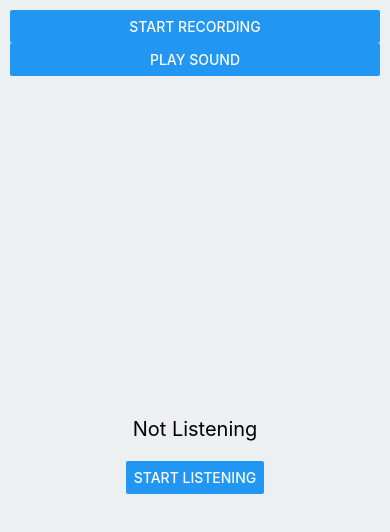
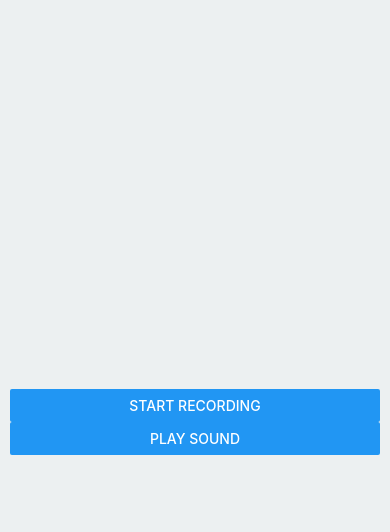
Before and after one commit to filmverse/VoiceRecording, a React Native app in the folder VoiceRec2/: screen / in a window 390 px wide. Shown: the top 532 px of the page. Built offline with nearby package versions, Linux system fonts and the light colour scheme.

Commit message:
setting up

```diff
--- a/VoiceRec2/App.tsx
+++ b/VoiceRec2/App.tsx
@@ -2,7 +2,7 @@ import * as React from 'react';
 import {View, StyleSheet} from 'react-native';
 import Recording from './components/Recording';
 import PlaySound from './components/PlaySound';
-import SpeechDetectionApp from './components/SpeechDetectionApp';
+// import SpeechDetectionApp from './components/SpeechDetectionApp';
 
 export default function App() {
   const [sound, setSound] = React.useState();
@@ -33,7 +33,7 @@ export default function App() {
         setIsRecordingRunning={setIsRecordingRunning}
       />
       <PlaySound recordingUri={recordingUri} setSound={setSound} />
-      <SpeechDetectionApp />
+      {/* <SpeechDetectionApp /> */}
     </View>
   );
 }
```
